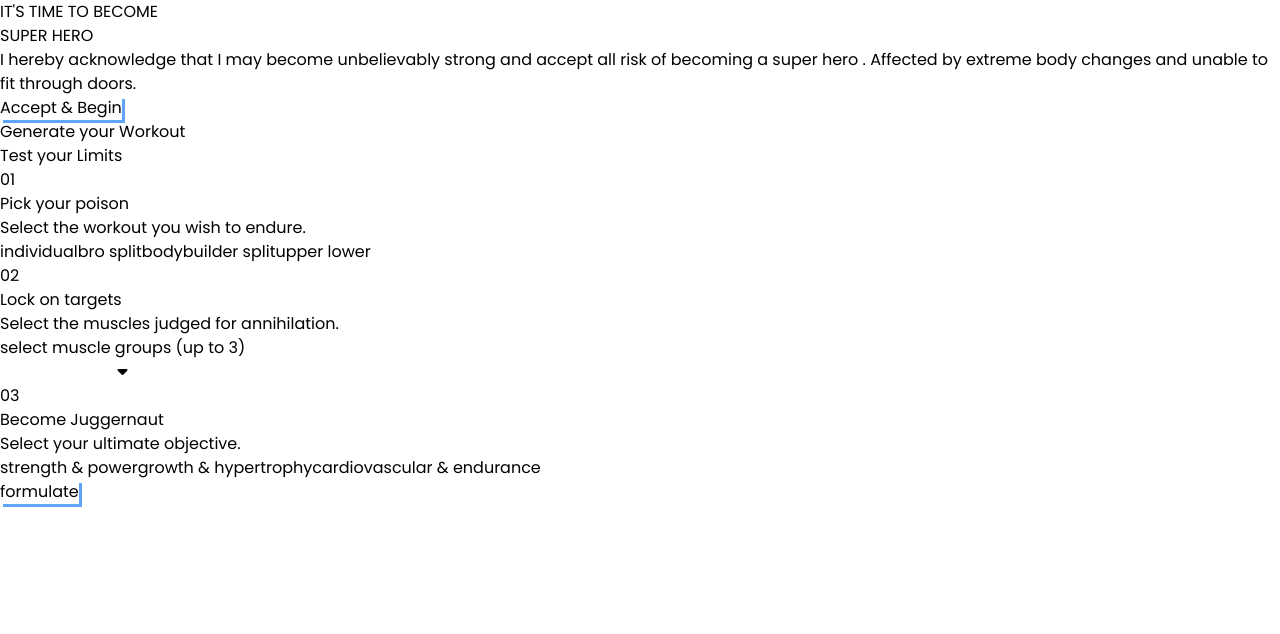
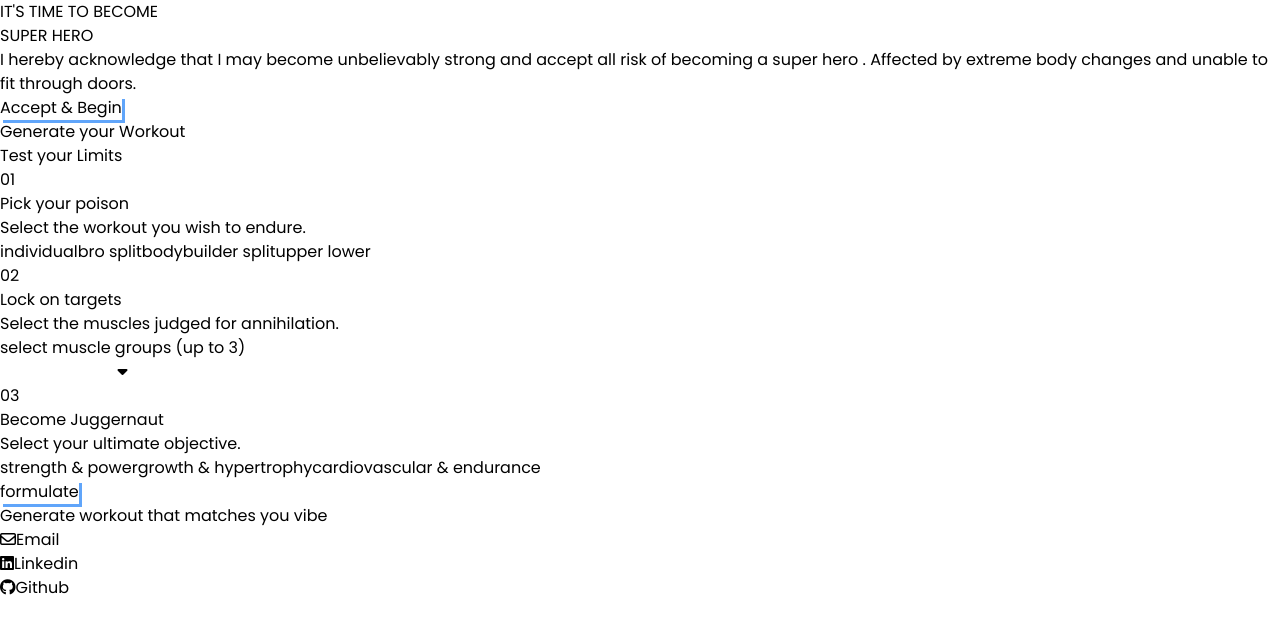
Before and after one commit to mehrnaz-MNH/gym-app, a React (Vite) app: page / in a window 1280 px wide. Shown: the top 634 px of the page. Built offline with nearby package versions, Linux system fonts and the light colour scheme.

Commit message:
footer made

```diff
--- a/src/App.jsx
+++ b/src/App.jsx
@@ -1,5 +1,5 @@
 import { useState } from "react";
-import { Generator, Hero, Workout } from "./components";
+import { Generator, Hero, Workout, BottomSection } from "./components";
 import { generateWorkout } from "./utils/Planner";
 
 function App() {
@@ -15,7 +15,6 @@ function App() {
     }
     let newWorkout = generateWorkout({ poison, muscles, goal });
     setWorkout(newWorkout);
-    console.log(newWorkout);
 
     window.location.href = "#workout";
   }
@@ -32,6 +31,7 @@ function App() {
         handleFormulate={updateWorkout}
       />
       {workout && <Workout wPlan={workout} />}
+      <BottomSection />
     </main>
   );
 }
--- /dev/null
+++ b/src/components/BottomSection.jsx
@@ -0,0 +1,28 @@
+import React from "react";
+
+const BottomSection = () => {
+  return (
+    <footer className="bg-slate-950 p-5 justify-center items-center flex flex-col w-full h-full ">
+      <p className="text-l sm:text-xl md:text-2xl lg:text-3xl py-4">
+        Generate <span className="text-blue-700">workout</span> that matches you{" "}
+        <span className="text-blue-700">vibe</span>
+      </p>
+      <ul className="flex flex-row gap-4 ">
+        <li>
+          <i className="fa-regular fa-envelope px-2"></i>
+          <a href="mailto:mnh.mehrnaz@gmail.com">Email</a>
+        </li>
+        <li>
+          <i className="fa-brands fa-linkedin px-2"></i>
+          <a href="https://www.linkedin.com/in/mehrnaz-mnh/">Linkedin</a>
+        </li>
+        <li>
+          <i className="fa-brands fa-github px-2"></i>
+          <a href="https://github.com/mehrnaz-MNH">Github</a>
+        </li>
+      </ul>
+    </footer>
+  );
+};
+
+export default BottomSection;
--- a/src/components/ExeCard.jsx
+++ b/src/components/ExeCard.jsx
@@ -3,7 +3,6 @@ import React, { useState } from "react";
 const ExeCard = (props) => {
   const { exc, index } = props;
   const [count, setCount] = useState(0);
-  //   class="flex flex-col sm:flex-row sm:items-center sm:flex-wrap gap-x-4"
   function handleClick() {
     if (count > 4) {
       setCount(0);
--- a/src/components/Workout.jsx
+++ b/src/components/Workout.jsx
@@ -1,16 +1,27 @@
 import React, { useState } from "react";
 import SectionWrapper from "./SectionWrapper";
 import ExeCard from "./ExeCard";
+import CustomButton from "./CustomButton";
 
 const Workout = (props) => {
   const { wPlan } = props;
   // const [incSet, setIncSet] = useState(0);
 
   return (
-    <SectionWrapper header={"Welcome To "} title={["The", "Big", "Challenge"]}>
+    <SectionWrapper
+      header={"Welcome To "}
+      title={["The", "Big", "Challenge"]}
+      id={"workout"}
+    >
       {wPlan.map((w, i) => (
         <ExeCard exc={w} index={i} />
       ))}
+      <div className="items-center justify-center flex ">
+        <CustomButton
+          text="Start Over"
+          handleClick={() => (window.location.href = "#generate")}
+        />
+      </div>
     </SectionWrapper>
   );
 };
--- a/src/components/index.js
+++ b/src/components/index.js
@@ -2,3 +2,4 @@ export { default as Hero } from './Hero.jsx';
 export { default as Generator } from './Generator.jsx';
 export { default as Workout } from './Workout.jsx';
 export { default as SectionWrapper } from './SectionWrapper.jsx';
+export { default as BottomSection } from './BottomSection.jsx'
```
